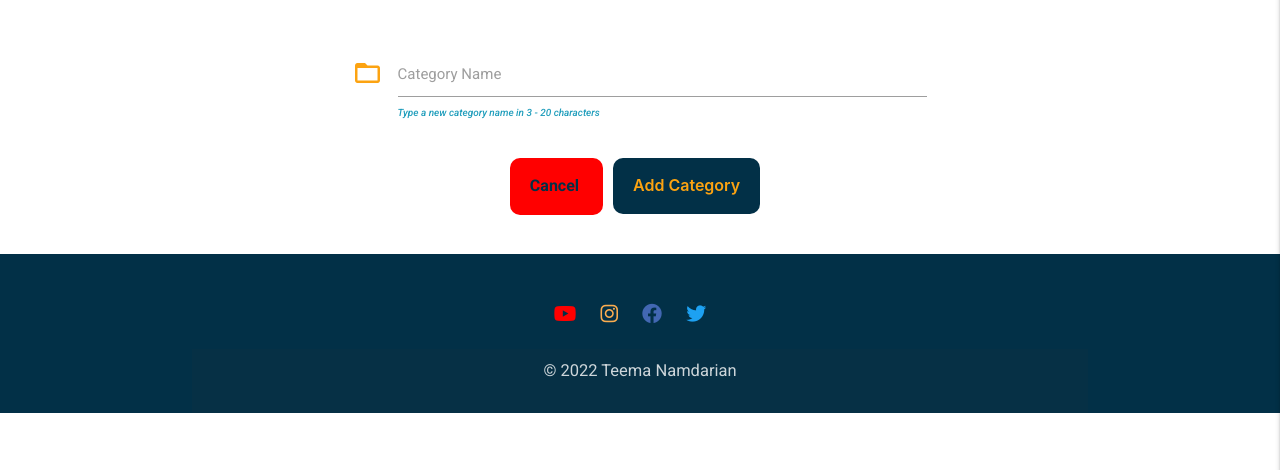
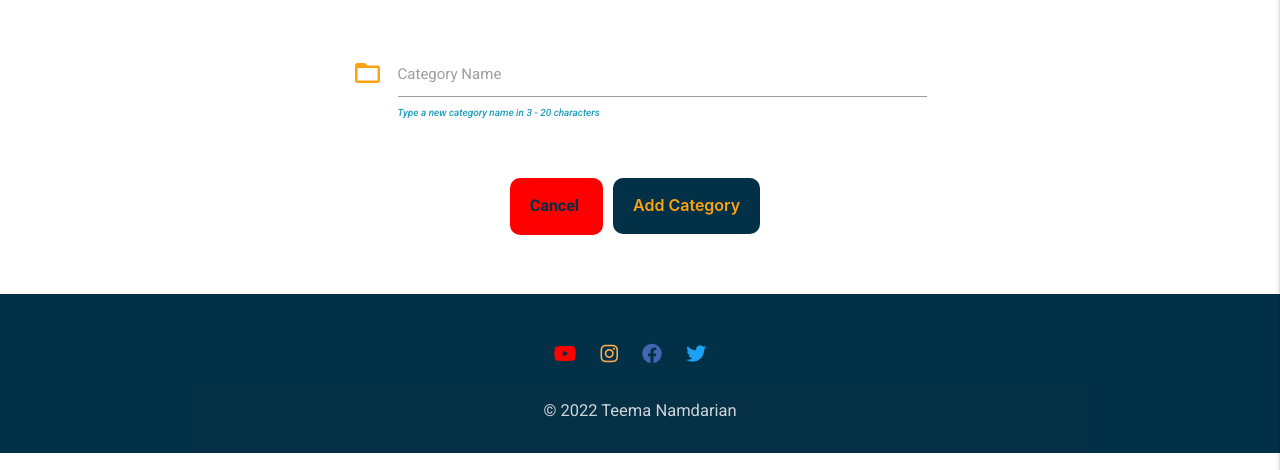
Before and after one commit to TNamdarian/seven-terraces, a Flask app: page /add_category in a window 1280 px wide. Shown: the part 330-800 px from the top of the page. Run offline with Flask 2, Linux system fonts and the light colour scheme; the visitor is signed in with stand-in values (Sample User, id 1); some libraries are stand-ins or nearby versions.

Commit message:
Add padding to add property btn

```diff
--- a/static/css/style.css
+++ b/static/css/style.css
@@ -491,6 +491,8 @@ form i:hover {
     font-weight: 600;
     font-size: 16px;
     margin-right: 10px;
+    margin-bottom: 20px;
+    margin-top: 20px;
 }
 
 .cancel-button {
@@ -569,6 +571,10 @@ form i:hover {
     font-size: 10px;
     color: var(--teal);
     font-style: italic;
+}
+
+.input-field i {
+    color: var(--orange)
 }
 
 /* Footer - Social Media  */
```
